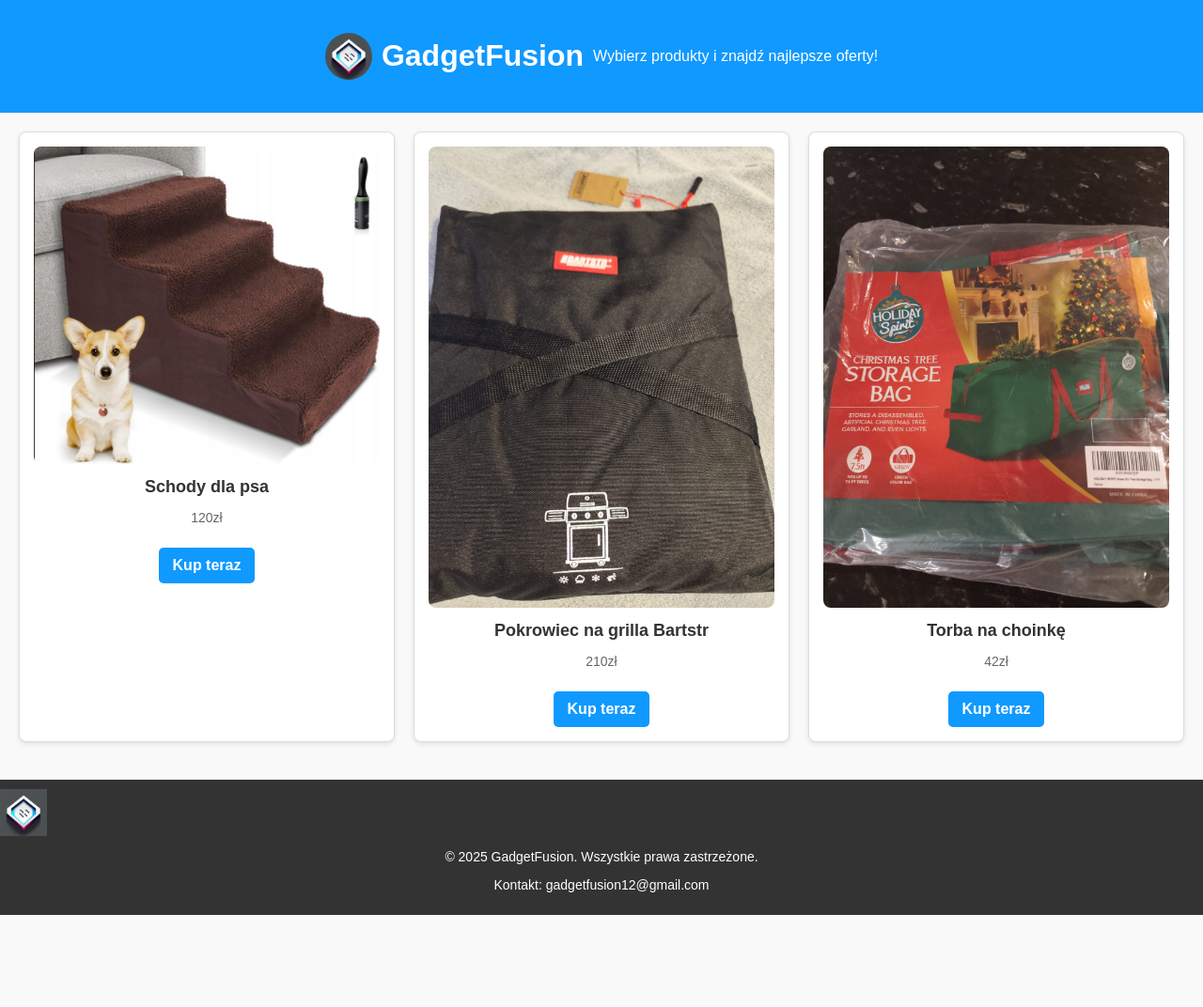
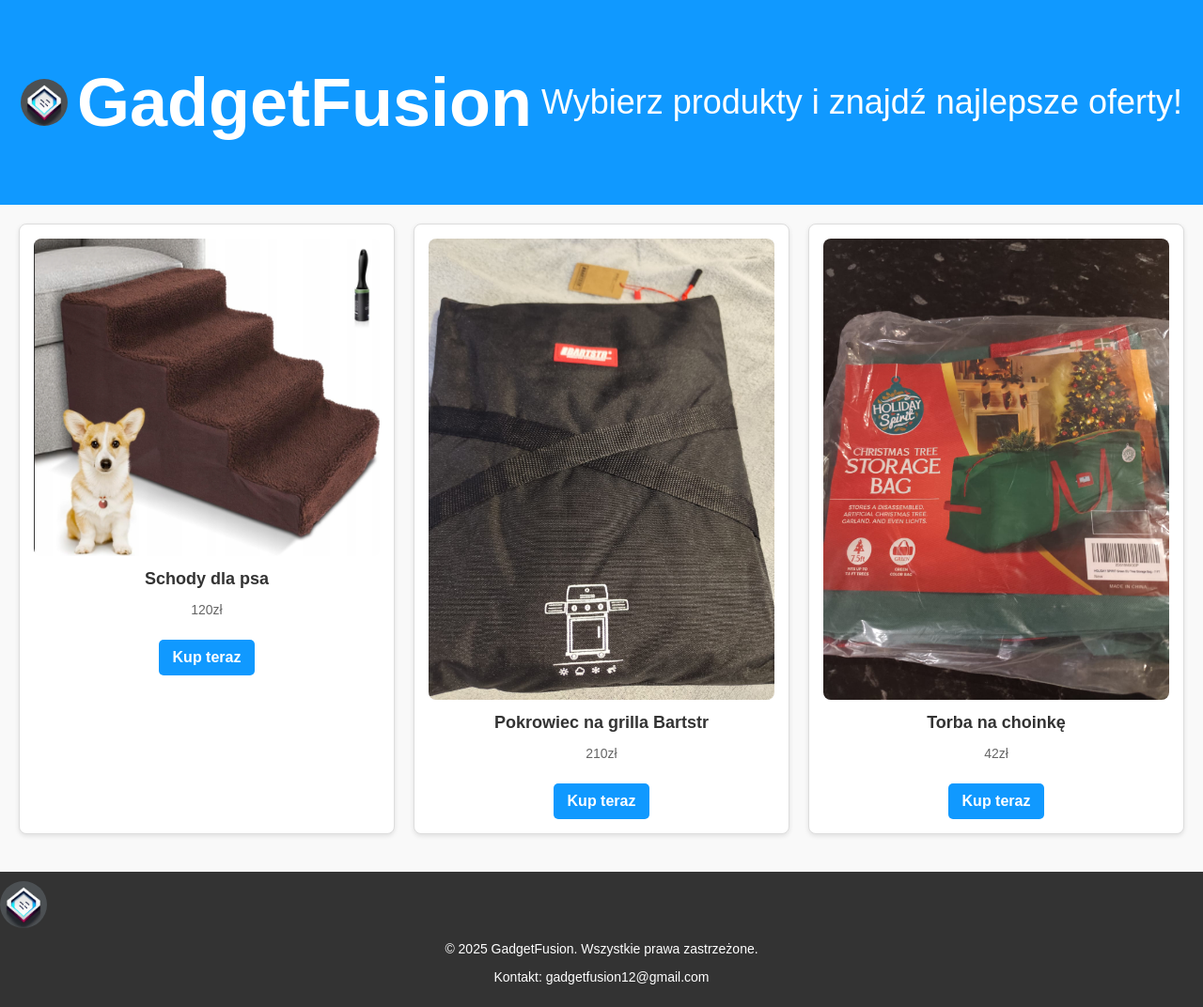
Before and after one commit to Sucha25/gadgetfusion, a plain HTML site: page index.html in a window 1280 px wide. Shown: the whole page at 94% size. Before the commit the page ends 974 px from the top, so only its background shows below. Drawn offline with Linux system fonts and the light colour scheme.

Commit message:
Update style.css

```diff
--- a/style.css
+++ b/style.css
@@ -9,6 +9,7 @@ body {
 
 /* Nagłówek */
 header {
+    font-size: 36px;
     background-color: #1099ff;
     color: white;
     text-align: center;
@@ -138,4 +139,5 @@ footer {
 .footer-logo img {
     width: 50px; /* Szerokość logo */
     height: auto;
+    border-radius: 50%;
 }
```
